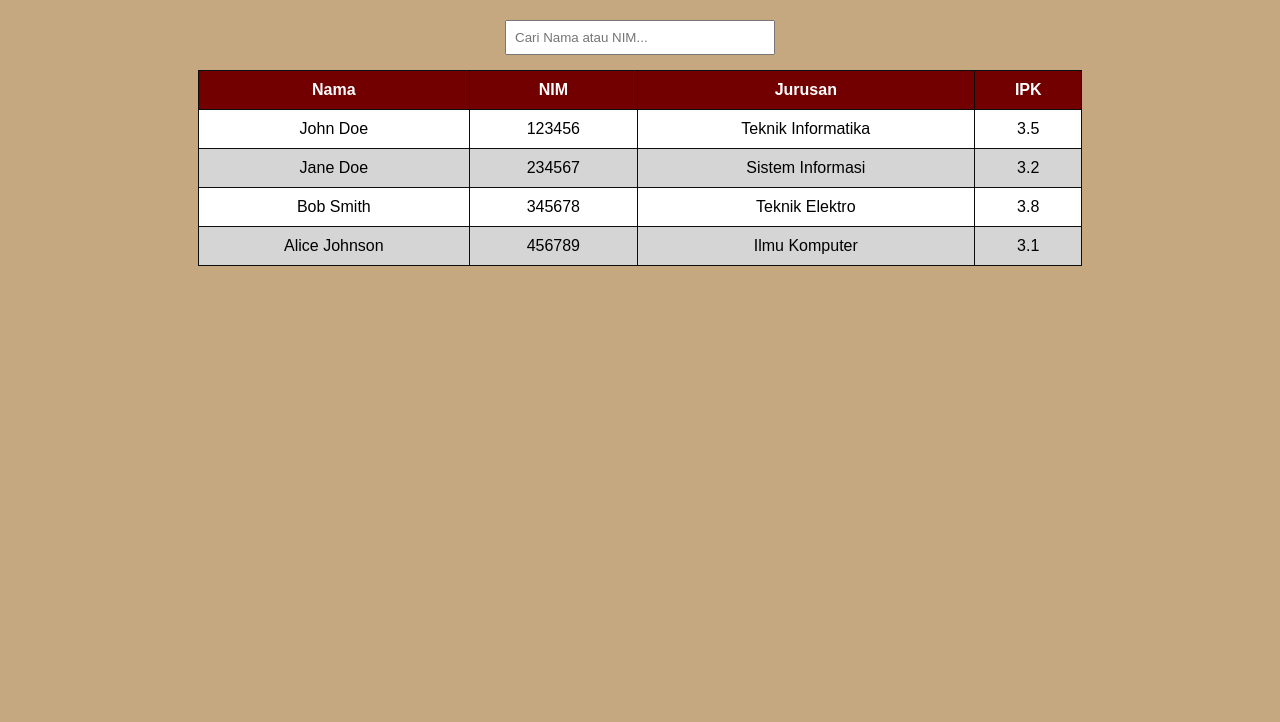
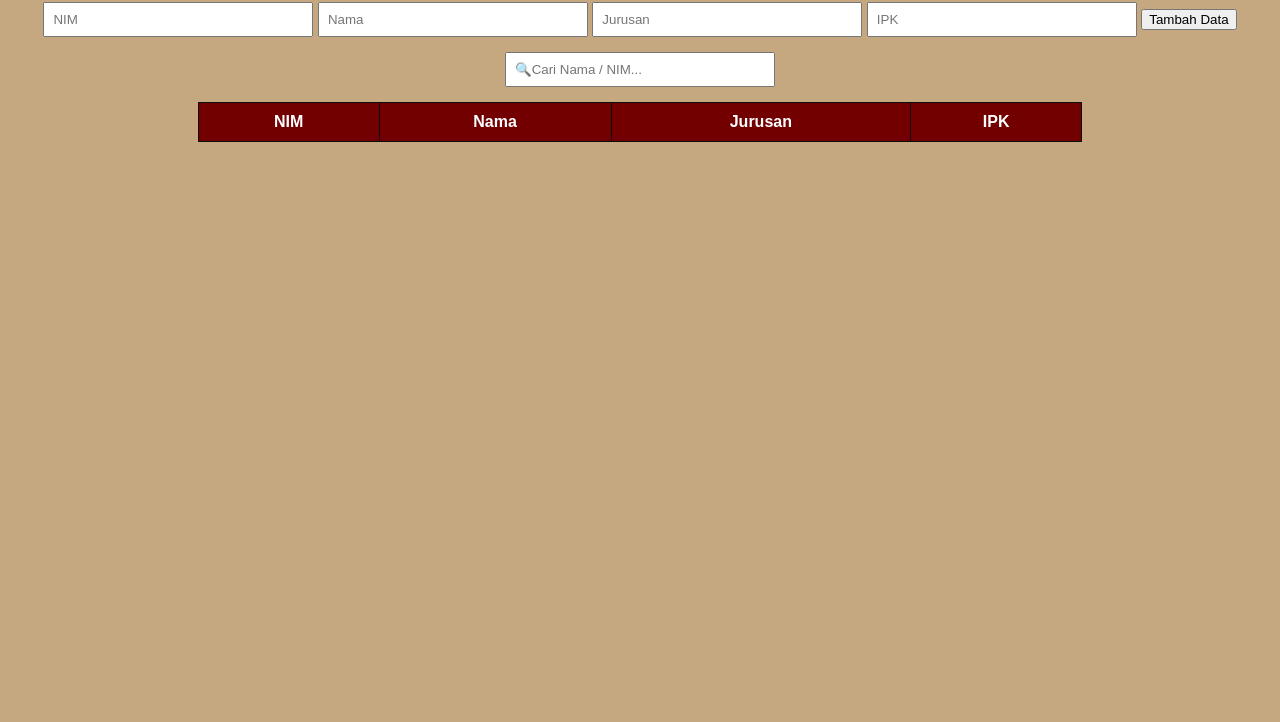
Before and after one commit to ishnanurf/TABEL-MAHASISWA, a plain HTML site: page index.html in a window 1280 px wide. Shown: the part 78-800 px from the top of the page. Drawn offline with Linux system fonts and the light colour scheme; a web font is replaced by a local one.

Commit message:
Revamp student data input and display layout
Updated the structure and styling of the student data page, added input fields for NIM, name, major, and IPK, and included a button to add data.

```diff
--- a/index.html
+++ b/index.html
@@ -2,64 +2,48 @@
 <html lang="id">
 <head>
     <meta charset="UTF-8">
-<title>Tabel Mahasiswa</title>
-
+    <title>Data Mahasiswa</title>
     <link rel="stylesheet" href="style.css">
 
+    <!-- Font Schabo Condensed -->
+    <link href="https://fonts.cdnfonts.com/css/schabo-condensed" rel="stylesheet">
 </head>
+
 <body>
 
-<h2>Data Mahasiswa</h2>
+<h1 class="judul">Data Mahasiswa</h1>
 
-<input type="text" id="searchInput" placeholder="Cari Nama atau NIM...">
+<div class="container">
 
+    <!-- FORM INPUT -->
+    <div class="form">
+        <input type="text" id="nim" placeholder="NIM">
+        <input type="text" id="nama" placeholder="Nama">
+        <input type="text" id="jurusan" placeholder="Jurusan">
+        <input type="number" id="ipk" placeholder="IPK" step="0.01">
+        <button onclick="tambahMahasiswa()">Tambah Data</button>
+    </div>
+
+    <!-- PENCARIAN -->
+    <input type="text" id="search" placeholder="🔍Cari Nama / NIM..." onkeyup="searchData()">
+
+    <!-- TABEL -->
     <table id="tabelMahasiswa">
-
         <thead>
             <tr>
-<th onclick="sortTable(0)">Nama</th>
-<th onclick="sortTable(1)">NIM</th>
+                <th onclick="sortTable(0)">NIM</th>
+                <th onclick="sortTable(1)">Nama</th>
                 <th onclick="sortTable(2)">Jurusan</th>
                 <th onclick="sortTable(3)">IPK</th>
             </tr>
         </thead>
+        <tbody id="tbody">
+        </tbody>
+    </table>
 
-<tbody>
-
-<tr>
-<td>John Doe</td>
-<td>123456</td>
-<td>Teknik Informatika</td>
-<td>3.5</td>
-</tr>
-
-<tr>
-<td>Jane Doe</td>
-<td>234567</td>
-<td>Sistem Informasi</td>
-<td>3.2</td>
-</tr>
-
-<tr>
-<td>Bob Smith</td>
-<td>345678</td>
-<td>Teknik Elektro</td>
-<td>3.8</td>
-</tr>
-
-<tr>
-<td>Alice Johnson</td>
-<td>456789</td>
-<td>Ilmu Komputer</td>
-<td>3.1</td>
-</tr>
-
-</tbody>
-
-</table>
+</div>
 
 <script src="script.js"></script>
 
 </body>
-
 </html>
```
Lines whose indentation alone changed are shown as unchanged.
